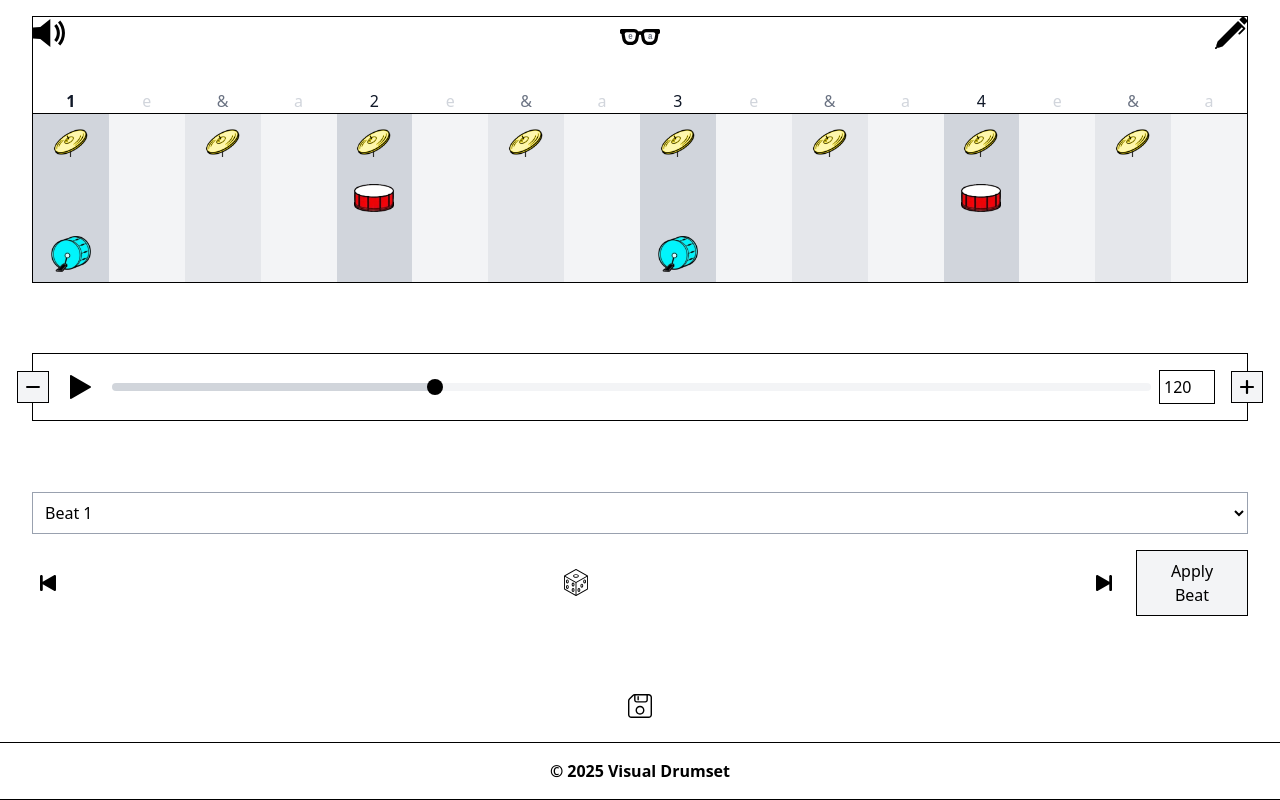
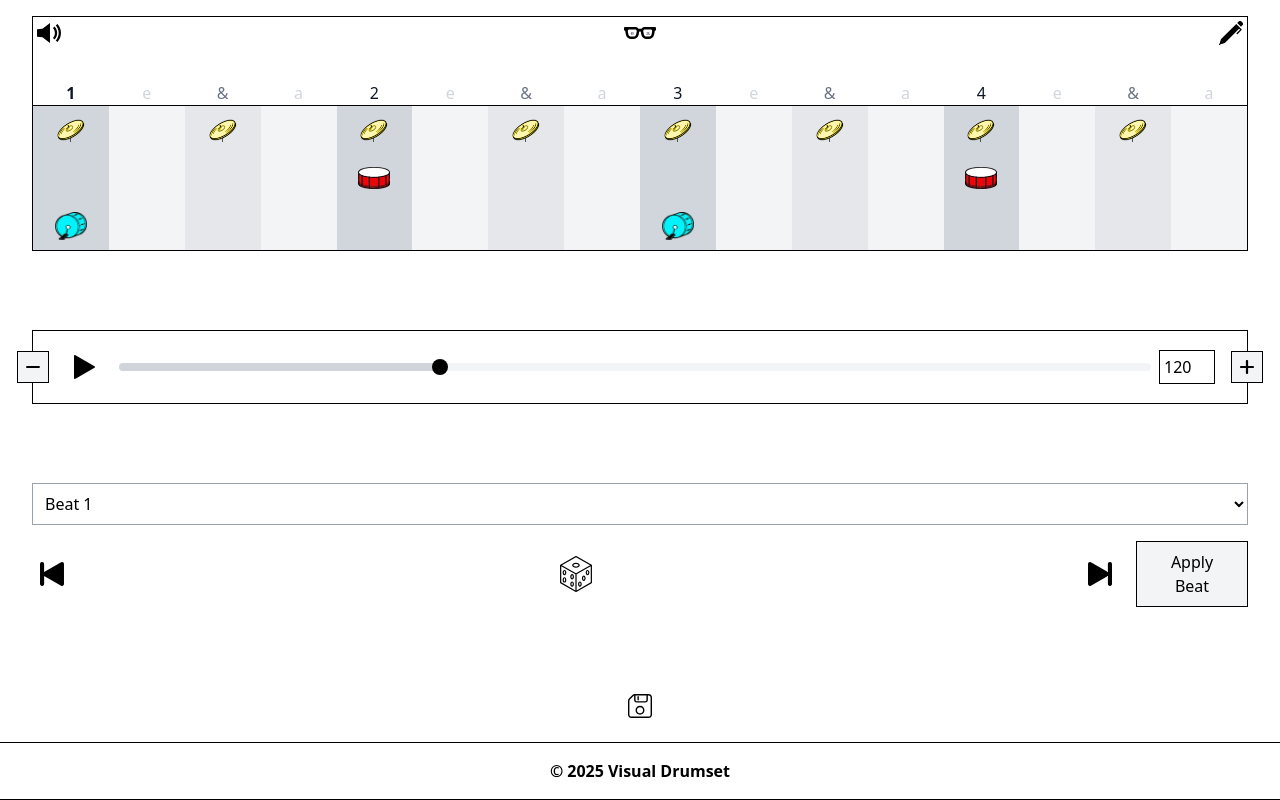
Before and after one commit to kylemichaelsullivan/visual-drumset, a React (Vite) app: page / in a window 1280 px wide. Built offline with nearby package versions, Linux system fonts and the light colour scheme.

Commit message:
UPDATE: Control Icon Sizes Blinker And .VisualDisplay Cap

```diff
--- a/src/components/files/BeatSelectorArrows.tsx
+++ b/src/components/files/BeatSelectorArrows.tsx
@@ -10,7 +10,7 @@ type BeatSelectorArrowsProps = {
 
 type ButtonConfig = {
 	icon: BeatSelectorArrowsIcon;
-	size: 'md' | 'lg';
+	size: 'lg' | 'xl';
 	title: string;
 	direction: BeatSelectorArrowsDirection;
 };
@@ -18,19 +18,19 @@ type ButtonConfig = {
 const BUTTON_CONFIGS: ButtonConfig[] = [
 	{
 		icon: 'skip-back',
-		size: 'md',
+		size: 'lg',
 		title: 'Previous Beat',
 		direction: 'L',
 	},
 	{
 		icon: 'dice',
-		size: 'lg',
+		size: 'xl',
 		title: 'Random Beat',
 		direction: 'random',
 	},
 	{
 		icon: 'skip-forward',
-		size: 'md',
+		size: 'lg',
 		title: 'Next Beat',
 		direction: 'R',
 	},
--- a/src/components/globals/Button.tsx
+++ b/src/components/globals/Button.tsx
@@ -21,6 +21,9 @@ function Button({
 	onMouseDown,
 	onPointerDown,
 }: ButtonProps) {
+	const padded =
+		componentName === 'MuteButton' || componentName === 'EditButton';
+
 	return (
 		<IconButton
 			className={clsx(
@@ -30,6 +33,7 @@ function Button({
 			)}
 			icon={icon}
 			filetype='svg'
+			padded={padded}
 			size={size}
 			title={title}
 			onClick={onClick}
--- a/src/components/globals/Display16thsButton.tsx
+++ b/src/components/globals/Display16thsButton.tsx
@@ -9,7 +9,7 @@ function Display16thsButton() {
 			<Button
 				icon={isDisplaying16ths ? 'glasses-show' : 'glasses-hide'}
 				componentName='Display16thsButton'
-				size='lg'
+				size='md'
 				title={isDisplaying16ths ? 'Hide 16ths?' : 'Show 16ths?'}
 				onClick={() => {
 					setIsDisplaying16ths(!isDisplaying16ths);
--- a/src/components/globals/EditButton.tsx
+++ b/src/components/globals/EditButton.tsx
@@ -8,7 +8,7 @@ function EditButton() {
 		<Button
 			icon={isEditing ? 'check' : 'pen'}
 			componentName='EditButton'
-			size='md'
+			size='sm'
 			title={isEditing ? 'See Beat' : 'Edit Beat'}
 			onMouseDown={() => setIsEditing(() => !isEditing)}
 		/>
--- a/src/components/globals/MuteButton.tsx
+++ b/src/components/globals/MuteButton.tsx
@@ -86,7 +86,7 @@ function MuteButton() {
 		<Button
 			icon={icon}
 			componentName='MuteButton'
-			size='md'
+			size='sm'
 			title={title}
 			onPointerDown={handlePointerDown}
 		/>
--- a/src/components/metronome/Blinker.tsx
+++ b/src/components/metronome/Blinker.tsx
@@ -107,7 +107,7 @@ function Blinker({ bpm, isRunning, setIsRunning, setPosition }: BlinkerProps) {
 	return (
 		<button
 			type='button'
-			className='Blinker flex justify-center items-center rounded-full w-8 h-8 hover:ring-1'
+			className='Blinker flex justify-center items-center rounded-full w-10 h-10 p-1 hover:ring-1'
 			title={isRunning ? 'Stop Metronome' : 'Start Metronome'}
 			onMouseDown={() => setIsRunning(() => !isRunning)}
 		>
--- a/src/index.css
+++ b/src/index.css
@@ -45,8 +45,8 @@ select {
 }
 
 .VisualDisplay :not(.Buttons) .IconButton {
-	max-width: 5vw;
-	max-height: 10vw;
+	max-width: min(5vw, 2rem);
+	max-height: min(5vw, 2rem);
 	margin-inline: auto;
 }
 
```
